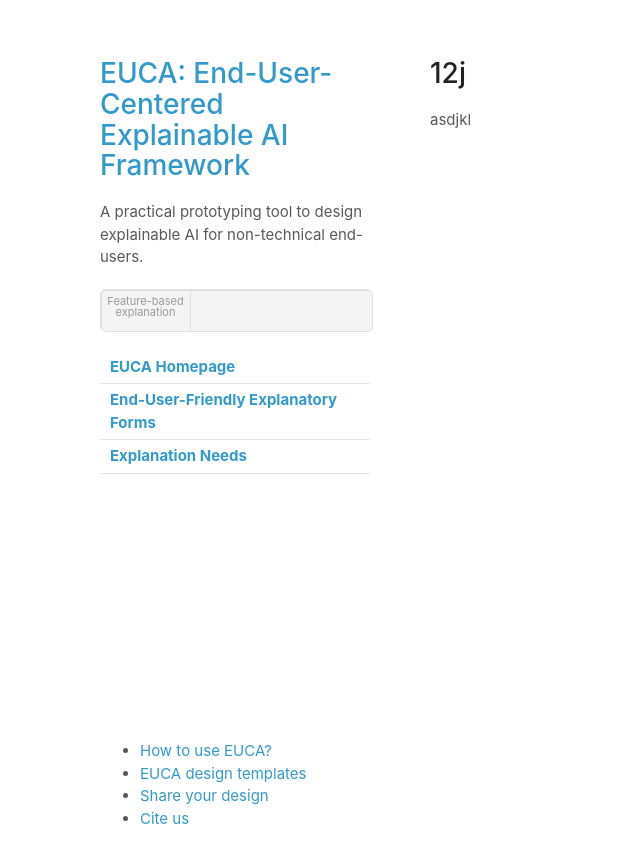
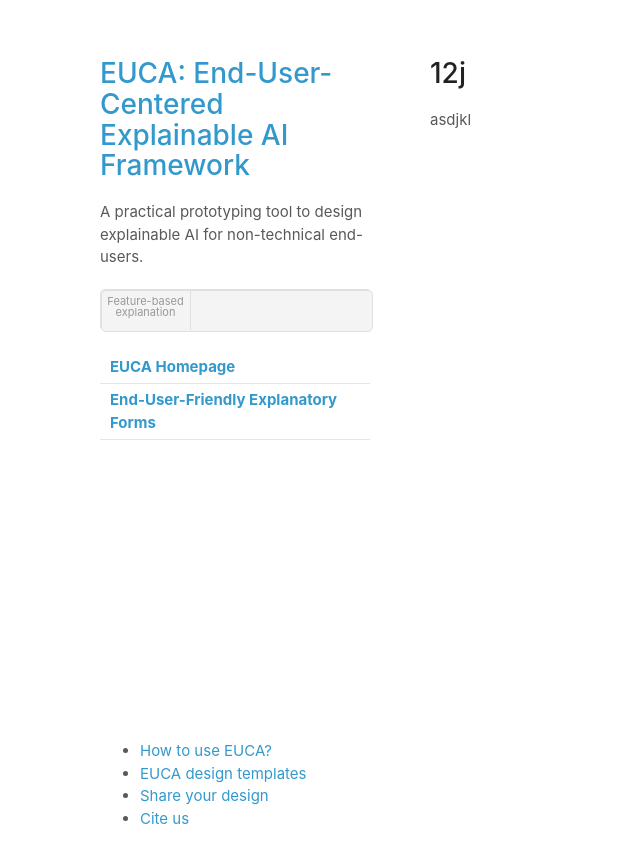
Before and after one commit to data-corentinv/end-user-xai, a Jekyll site: the page built from need.md, in a window 1280 px wide. Shown: the top 863 px of the page, without its empty margins (0-640 px from the left). Built offline with Jekyll 4.4.1, drawn with Linux system fonts in a browser that asks for light colours; our own code applies the rules of GitHub Pages for plain Markdown files.

Commit message:
Update default.html
handwrite nav bar

```diff
--- a/_layouts/default.html
+++ b/_layouts/default.html
@@ -16,21 +16,14 @@
         <p>{{ site.description | default: site.github.project_tagline }}</p>
 
         <table>
-          {% for nav in site.navigation %}
-            {% if nav.url contains "://" %}
-              <tr><th><a href="{{ nav.url }}">{{ nav.title }}</a></th></tr>
-            {% else %}
-              <tr><th><a href="{{ nav.url | relative_url }}">{{ nav.title }}</a></th>
-                {% if nav.subnav %}
+
+              <tr><th><a href="/">EUCA Homepage</a></th></tr>
+              <tr><th><a href="/explanatory_form.html">End-User-Friendly Explanatory Forms</a></th></tr>
+              <tr>
                     <ul>
-                    {% for entry in nav.subnav %}
-                      <li><a href="{{ entry.url }}">{{ entry.title }}</a></li>
-                    {% endfor %}
+                      <li><a href="explanatory_form.html#fa">Feature-based explanation</a></li>
                     <ul>
-                {% endif %}
               </tr>
-            {% endif %}
-          {% endfor %}
         </table>
 
         {% if site.show_downloads %}
```
